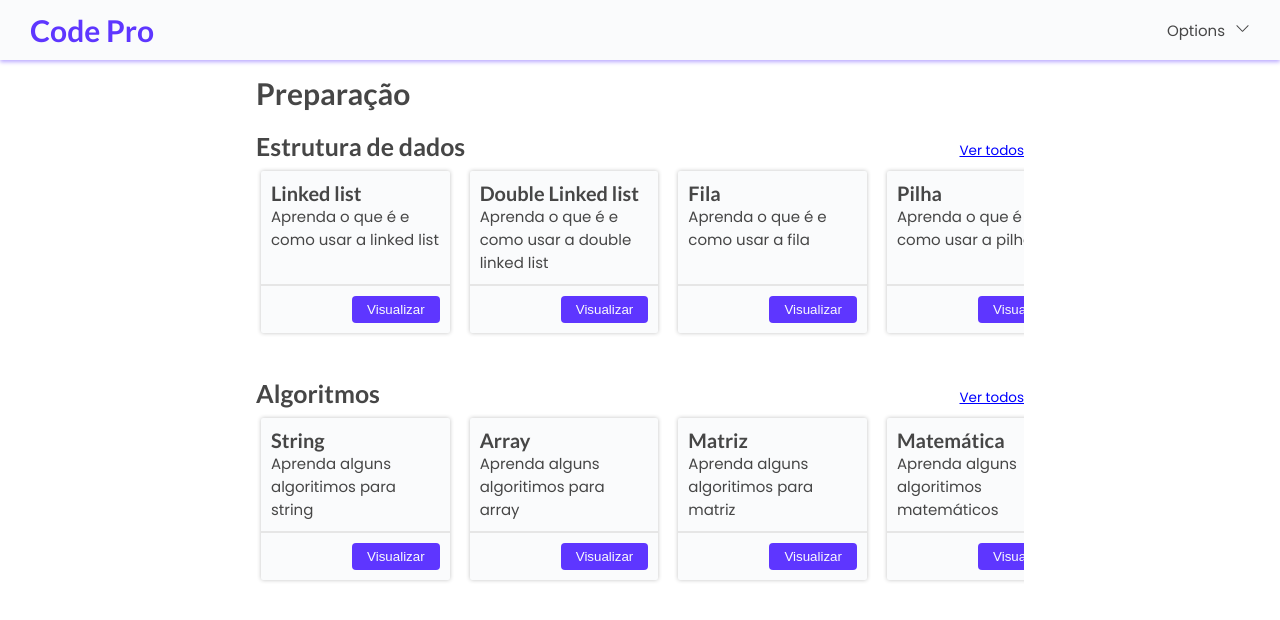
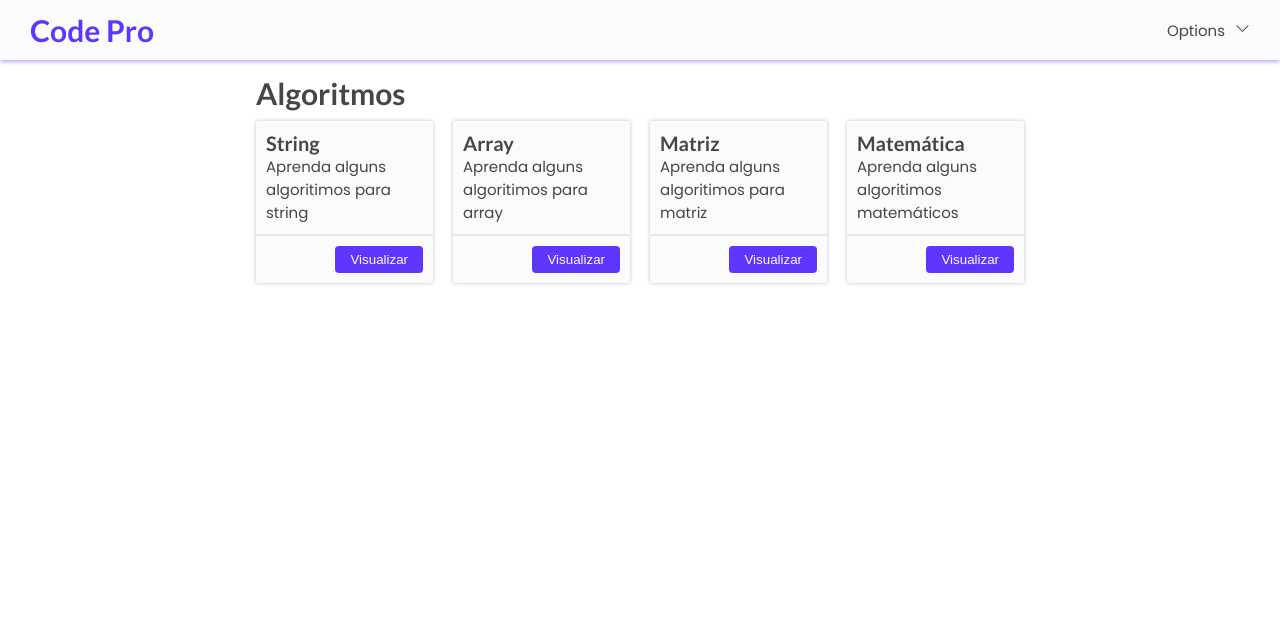
Before and after one commit to HugoCortezL/codepro, a React (Vite) app: page /algorithms in a window 1280 px wide. Shown: the top 620 px of the page. Built offline with nearby package versions, Linux system fonts and the light colour scheme.

Commit message:
category page

```diff
--- a/src/App.tsx
+++ b/src/App.tsx
@@ -1,11 +1,18 @@
+import { BrowserRouter, Route, Routes } from "react-router-dom"
 import Header from "./components/shared/Header"
 import Home from "./pages/Home"
+import Category from "./pages/Category"
 
 function App() {
   return (
     <div>
       <Header>
-        <Home />
+        <BrowserRouter>
+          <Routes>
+            <Route path="/" element={<Home />} />
+            <Route path="/:category" element={<Category />} />
+          </Routes>
+        </BrowserRouter>
       </Header>
     </div>
   )
--- /dev/null
+++ b/src/pages/Category/index.tsx
@@ -0,0 +1,72 @@
+import { ConfigContext } from "../../components/shared/Header"
+import { useContext, useState, useEffect } from 'react'
+import { CategoryContainer, ListContainer, ListCard } from './styles'
+import { useParams } from "react-router-dom";
+import data from "../../data/home.json"
+
+interface DataInterface {
+    id: string;
+    pt_title: string;
+    en_title: string;
+    data: {
+        id: string;
+        pt_title: string;
+        en_title: string;
+        pt_description: string;
+        en_description: string;
+        link: string;
+    }[]
+}
+
+export default function Category() {
+    const configContext = useContext(ConfigContext)
+    const category = useParams().category
+    const [categoryData, setCategoryData] = useState<DataInterface | null>(null)
+
+    useEffect(() => {
+        const finalData = data.find(item => item.id == category)
+        setCategoryData(finalData || null)
+    }, [])
+
+    if (!categoryData) {
+        return (
+            <h1>
+                404 NOT FOUND
+            </h1>
+        )
+    }
+
+    return (
+        <CategoryContainer>
+            <h1>
+                {configContext.language == "PT/BR" ? `${categoryData.pt_title}` : `${categoryData.en_title}`}
+            </h1>
+            <ListContainer>
+                {
+                    categoryData.data.map(topic => {
+                        return (
+                            <ListCard key={topic.id}>
+                                <div className="text">
+                                    <h4>
+                                        {configContext.language == "PT/BR" ? `${topic.pt_title}` : `${topic.en_title}`}
+                                    </h4>
+                                    <p>
+                                        {configContext.language == "PT/BR" ? `${topic.pt_description}` : `${topic.en_description}`}
+                                    </p>
+                                </div>
+                                <div className="options">
+                                    <div className="divisor"></div>
+                                    <div className="button">
+                                        <button>
+                                            {configContext.language == "PT/BR" ? "Visualizar" : "See"}
+                                        </button>
+                                    </div>
+                                </div>
+                            </ListCard>
+                        )
+                    })
+                }
+            </ListContainer>
+        </CategoryContainer>
+    )
+}
--- /dev/null
+++ b/src/pages/Category/styles.tsx
@@ -0,0 +1,47 @@
+import styled from "styled-components";
+
+export const CategoryContainer = styled.div`
+
+`
+
+export const ListContainer = styled.div`
+    display: grid;
+    grid-template-columns: repeat(4, 1fr);
+    gap: 20px;
+    margin-top: 10px;
+`
+
+export const ListCard = styled.div`
+    background-color: #FAFBFC;
+    border-radius: 2px;
+    box-shadow: 0px 0px 4px #C2C2C2;
+    display: flex;
+    flex-direction: column;
+    justify-content: space-between;
+    div.text{
+        padding: 10px;
+    }
+    div.options{
+        div.divisor{
+            padding: 0px;
+            width: 100%;
+            border:1px solid #E6E6E6;
+        }
+        div.button{
+            padding: 10px;
+            display: flex;
+            align-items: center;
+            justify-content: flex-end;
+            button{
+                background: #5E36FF;
+                border-radius: 4px;
+                border: none;
+                padding: 6px 15px;
+                color: #FAFBFC;
+            }
+        }
+    }
+    h4{
+        font-size: 1.33em;
+    }
+`
--- a/src/pages/Home/index.tsx
+++ b/src/pages/Home/index.tsx
@@ -2,10 +2,10 @@ import { ConfigContext } from "../../components/shared/Header"
 import { useContext } from 'react'
 import { HomeContainer, ListContainer, ListCard } from './styles'
 import data from '../../data/home.json'
+import { Link } from "react-router-dom";
 
 export default function Home() {
     const configContext = useContext(ConfigContext)
-    console.log(data)
     return (
         <HomeContainer>
             <h1>
@@ -19,9 +19,11 @@ export default function Home() {
                                 <h3>
                                     {configContext.language == "PT/BR" ? `${category.pt_title}` : `${category.en_title}`}
                                 </h3>
-                                <span>
-                                    {configContext.language == "PT/BR" ? "Ver todos" : "See all"}
-                                </span>
+                                <Link to={`/${category.id}`}>
+                                    <span>
+                                        {configContext.language == "PT/BR" ? "Ver todos" : "See all"}
+                                    </span>
+                                </Link>
                             </div>
                             <div className="content">
                                 {
```
